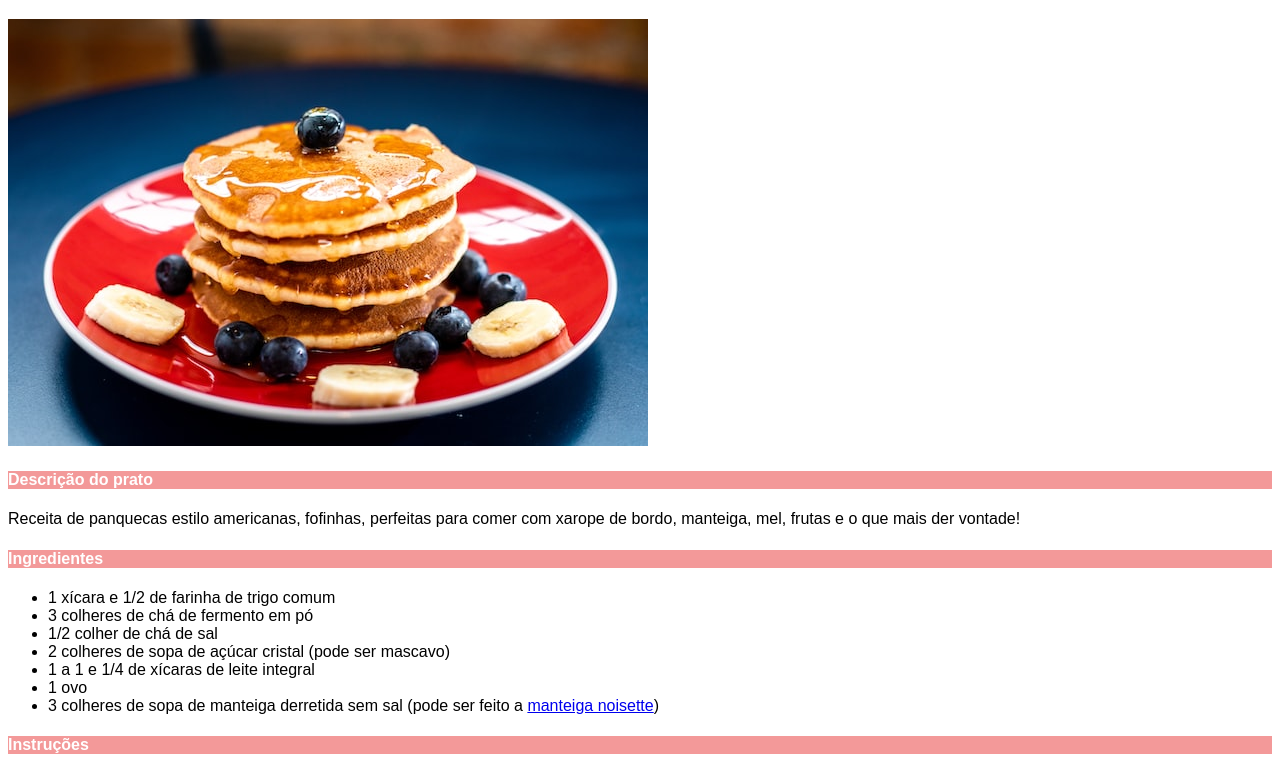
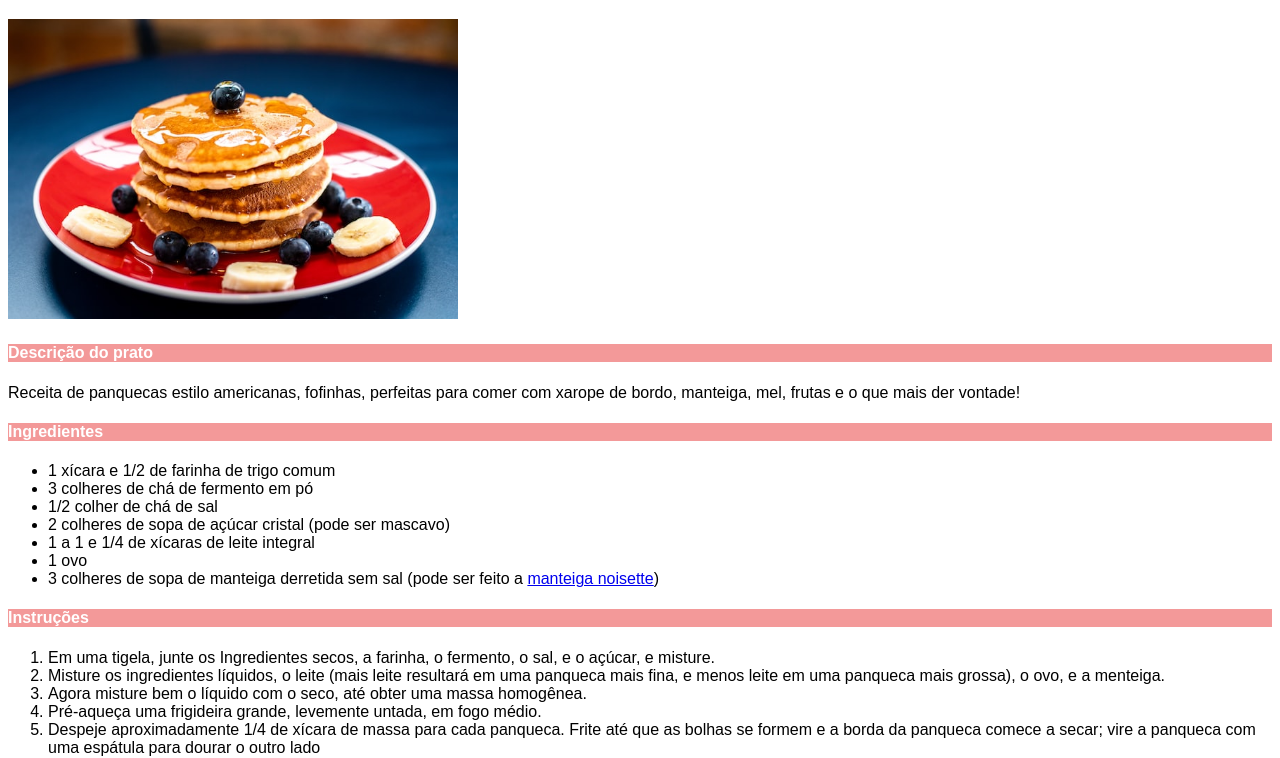
Before and after one commit to ZackGrid/odin-recipes, a plain HTML site: page recipes/pancake.html in a window 1280 px wide. Shown: the part 61-819 px from the top of the page. Drawn offline with Linux system fonts and the light colour scheme.

Commit message:
Add Viewport to main page/recipes

```diff
--- a/recipes/pancake.html
+++ b/recipes/pancake.html
@@ -4,6 +4,7 @@
         <meta charset="UTF-8">
         <title>Panqueca Americana</title>
         <link rel="stylesheet" href="recipes-style.css">
+        <meta name="viewport" content="width=device-width, initial-scale=1.0">
     </head>
 
     <body>
--- a/recipes/recipes-style.css
+++ b/recipes/recipes-style.css
@@ -20,3 +20,7 @@ h1 {
     background-color: rgba(240, 100, 100, 1.0);
     color: white;
 }
+
+img {
+    width: 450px;
+}
```
Also changed, not shown: index.html (+1 -0 lines), recipes/brown-butter.html (+1 -0 lines).
